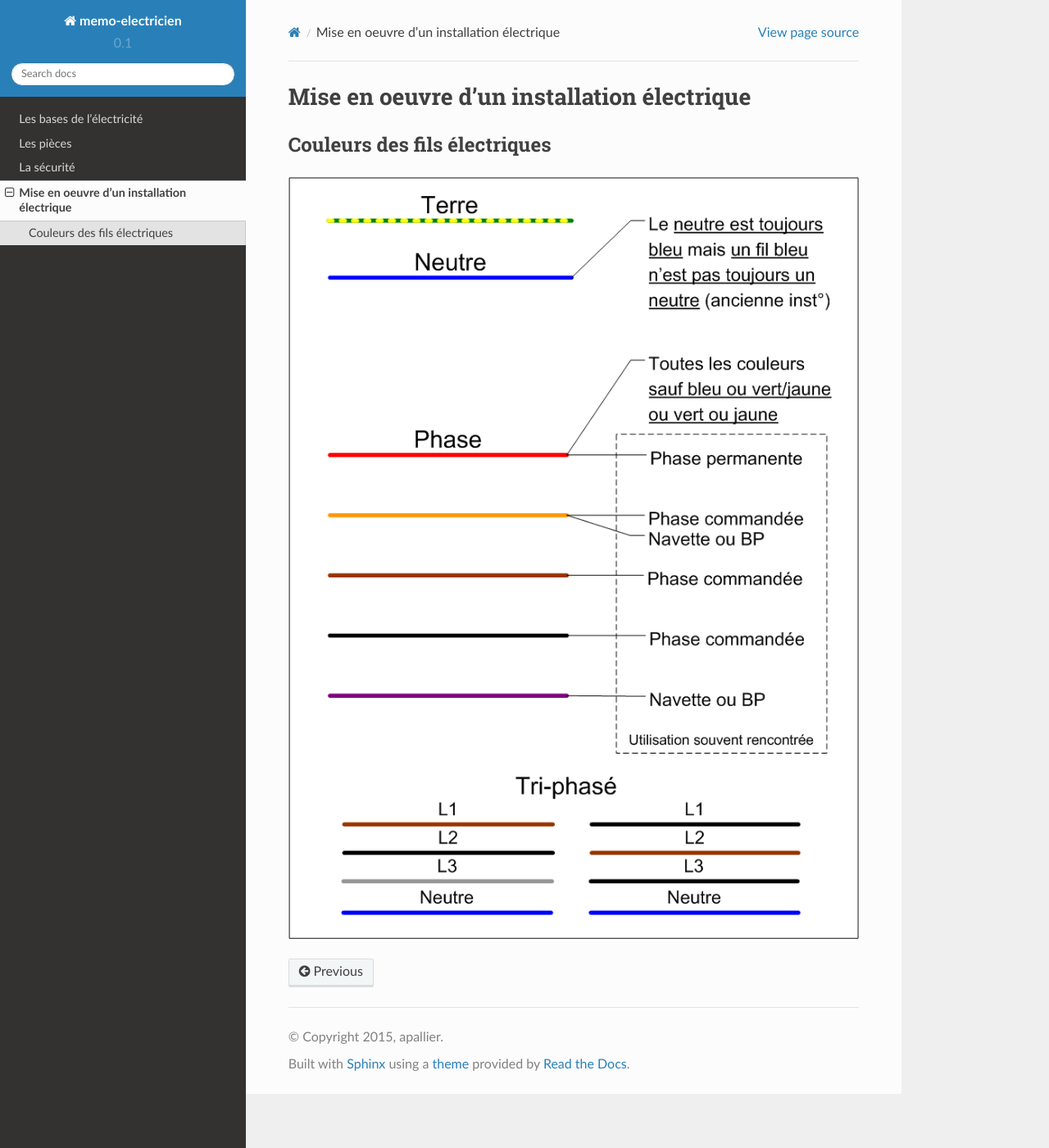
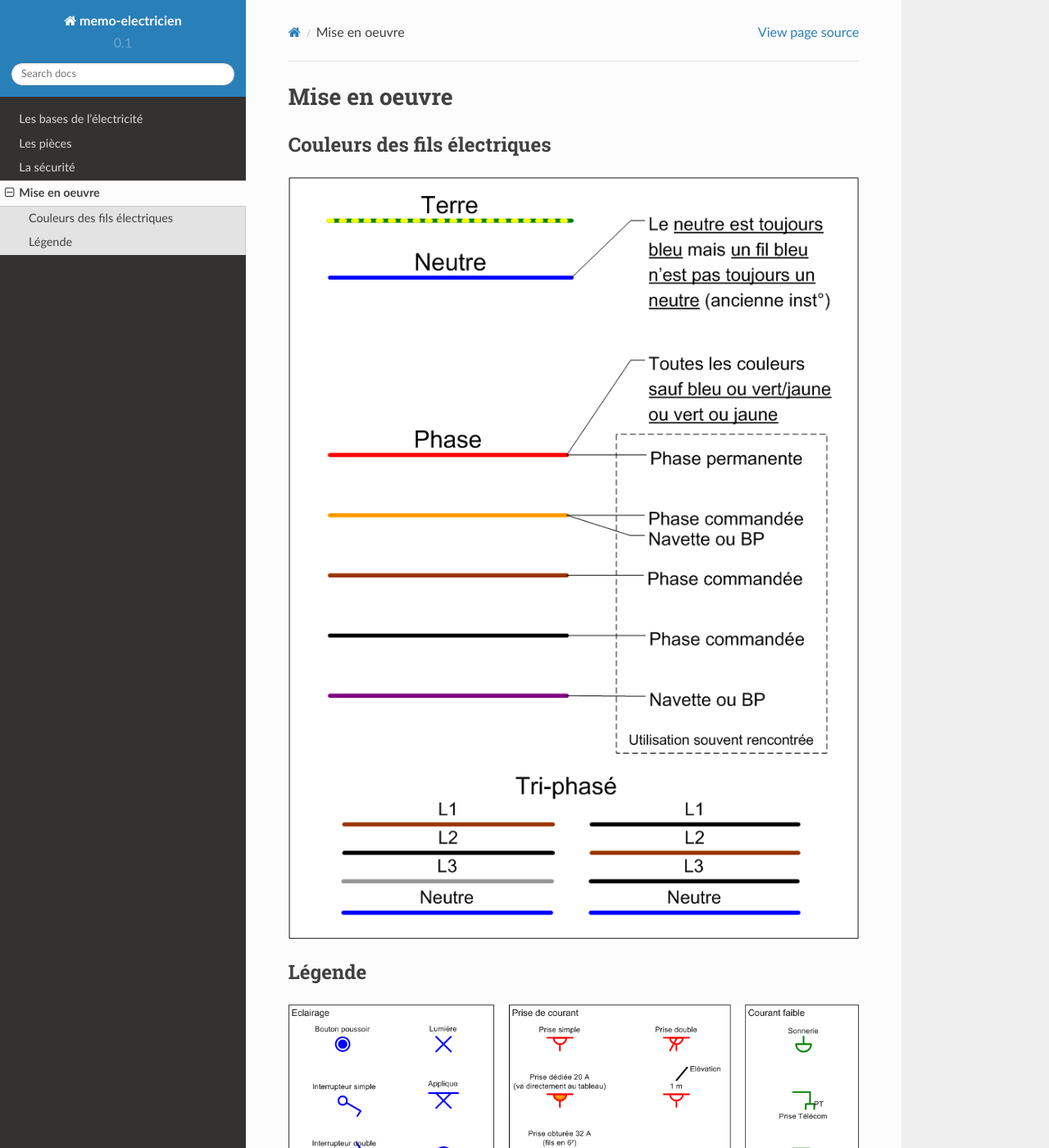
Before and after one commit to apallier/memo-electricien, a Sphinx documentation site: the page built from source/mise_en_oeuvre.rst, in a window 1280 px wide and 1400 px high. Shown: the whole window at 82% size. Built offline with Sphinx 7.4.7 and the Read the Docs theme 2.0.0, drawn with Linux system fonts in a browser that asks for light colours.

Commit message:
Ajout de la légende pour les plans

```diff
--- a/source/mise_en_oeuvre.rst
+++ b/source/mise_en_oeuvre.rst
@@ -1,9 +1,14 @@
-###########################################
-Mise en oeuvre d'un installation électrique
-###########################################
+##############
+Mise en oeuvre
+##############
 
 
 Couleurs des fils électriques
 =============================
 
 .. image:: ../images/couleurs-fils-electriques.png
+
+Légende
+=======
+
+.. image:: ../images/legende-plan-electrique.png
```
Also changed, not shown: images/legende-plan-electrique.png (added).
